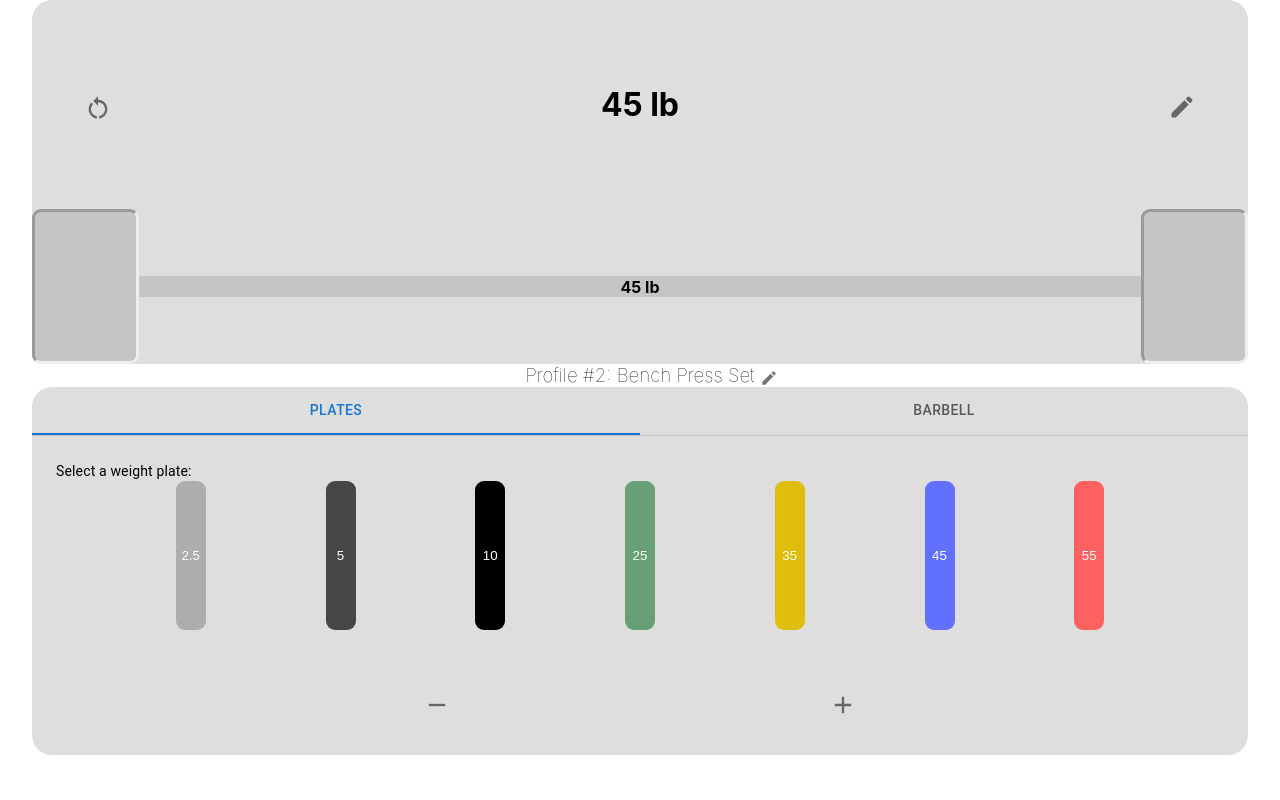
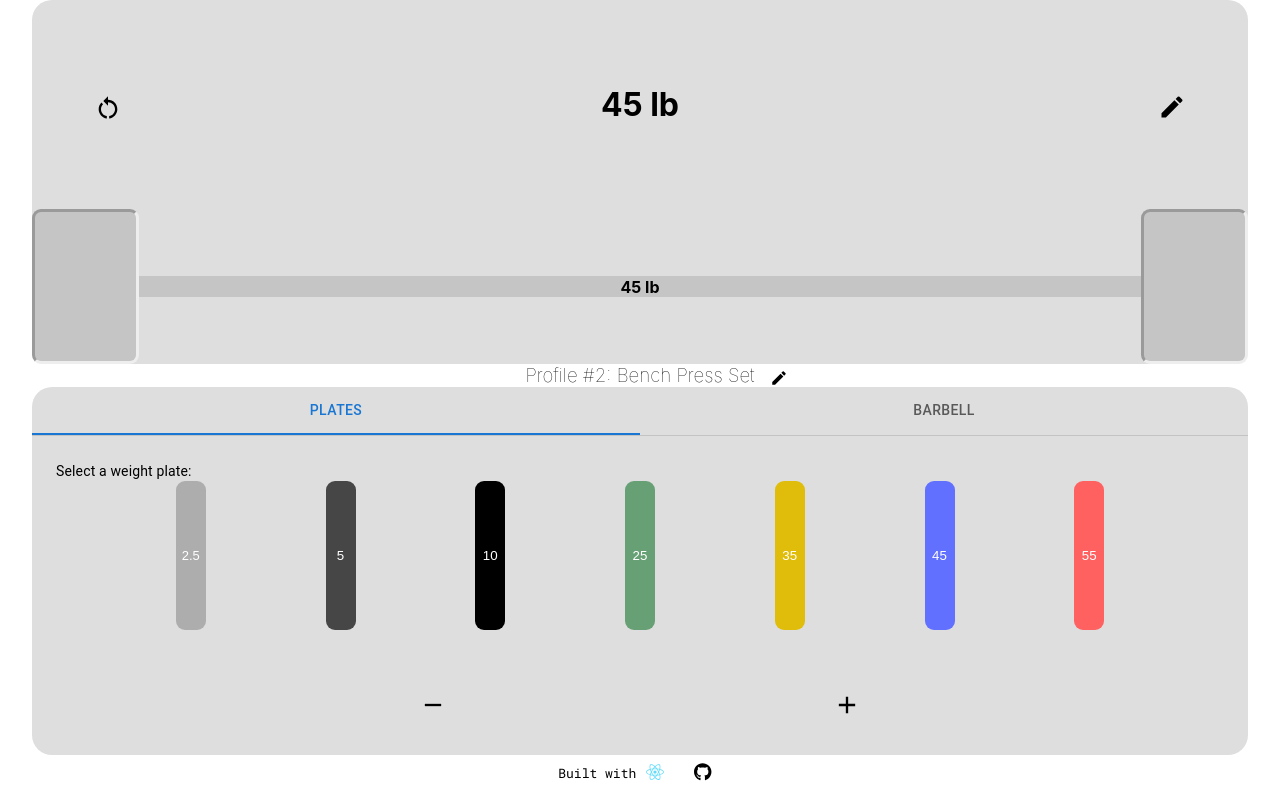
Before and after one commit to philliplam8/barbell-calculator, a React (Create React App) app: page / in a window 1280 px wide. Built offline with nearby package versions, Linux system fonts and the light colour scheme.

Commit message:
feat: added footer component

```diff
--- a/package.json
+++ b/package.json
@@ -6,6 +6,8 @@
   "dependencies": {
     "@emotion/react": "^11.10.4",
     "@emotion/styled": "^11.10.4",
+    "@fortawesome/free-brands-svg-icons": "^6.2.0",
+    "@fortawesome/react-fontawesome": "^0.2.0",
     "@mui/icons-material": "^5.10.3",
     "@testing-library/jest-dom": "^5.16.5",
     "@testing-library/react": "^13.3.0",
--- a/src/App.js
+++ b/src/App.js
@@ -1,6 +1,7 @@
 import { WeightProvider } from './WeightContext';
 import WeightProfile from "./components/WeightDisplay/WeightProfile";
 import WeightControls from "./components/WeightControls/WeightControls";
+import Footer from './components/Footer/Footer';
 
 function App() {
   return (
@@ -9,6 +10,7 @@ function App() {
         <WeightProfile />
         <WeightControls />
       </WeightProvider>
+      <Footer />
     </div>
   );
 }
--- /dev/null
+++ b/src/components/Footer/Footer.css
@@ -0,0 +1,35 @@
+@import url('https://fonts.googleapis.com/css2?family=Inter&family=Roboto+Mono:ital@0;1&display=swap');
+
+.footer {
+    width: 300px;
+    position: absolute;
+    bottom: 0;
+    margin-left: auto;
+    margin-right: auto;
+    left: 0;
+    right: 0;
+    text-align: center;
+    display: flex;
+    /* align-content: space-between; */
+    justify-content: center;
+    font-size: small;
+    /* font: "Century Gothic", Futura, sans-serif; */
+    font-family: 'Inter', sans-serif;
+    font-family: 'Roboto Mono', monospace;
+}
+
+.footer-item {
+    display: flex;
+    align-items: center;
+    margin: 5px;
+}
+
+svg {
+    color: black;
+    font-size: large;
+    margin: 0 10px;
+}
+
+.footer-react svg {
+    color: #61DBFB;
+}
--- /dev/null
+++ b/src/components/Footer/Footer.js
@@ -0,0 +1,25 @@
+import React from "react";
+import { FontAwesomeIcon } from "@fortawesome/react-fontawesome";
+import { faGithub, faReact } from '@fortawesome/free-brands-svg-icons'
+import "./Footer.css";
+
+const Footer = () => {
+
+    return (
+        <div className="footer">
+            <div className="footer-item footer-react">
+                <p>Built with</p>
+                <a href="https://reactjs.org/">
+                    <FontAwesomeIcon icon={faReact} />
+                </a>
+            </div>
+            <div className="footer-item footer-github">
+                <a href="https://github.com/philliplam8/barbell-calculator">
+                    <FontAwesomeIcon icon={faGithub} />
+                </a>
+            </div>
+        </div>
+    );
+}
+
+export default Footer;
--- a/src/components/WeightControls/WeightControls.js
+++ b/src/components/WeightControls/WeightControls.js
@@ -1,7 +1,5 @@
 import { useContext, useEffect } from 'react';
 import { WeightContext } from '../../WeightContext';
-import Tabs from '@mui/material/Tabs';
-import Tab from '@mui/material/Tab';
 import ControlTabs from './ControlTabs';
 // import SwipeableViews from 'react-swipeable-views';
 import './WeightControls.css';
@@ -29,10 +27,6 @@ export default function WeightControls() {
     return (
         <div className='weight-controls'>
             <div className='weight--controls-card'>
-                {/* <Tabs variant="fullWidth">
-                    <Tab label="Barbell" />
-                    <Tab label="Plates" />
-                </Tabs> */}
                 <ControlTabs />
             </div>
         </div>
```
Also changed, not shown: 1 other file (tests, documents, lock files or other folders).
